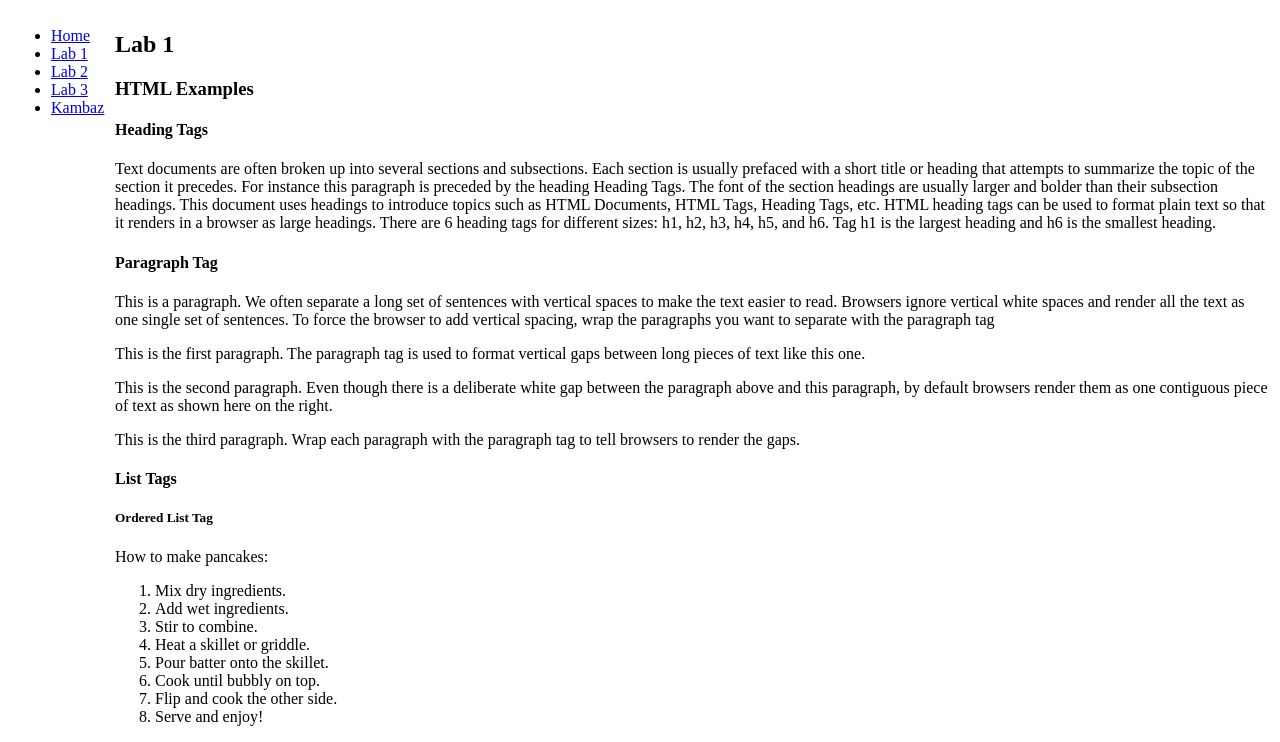
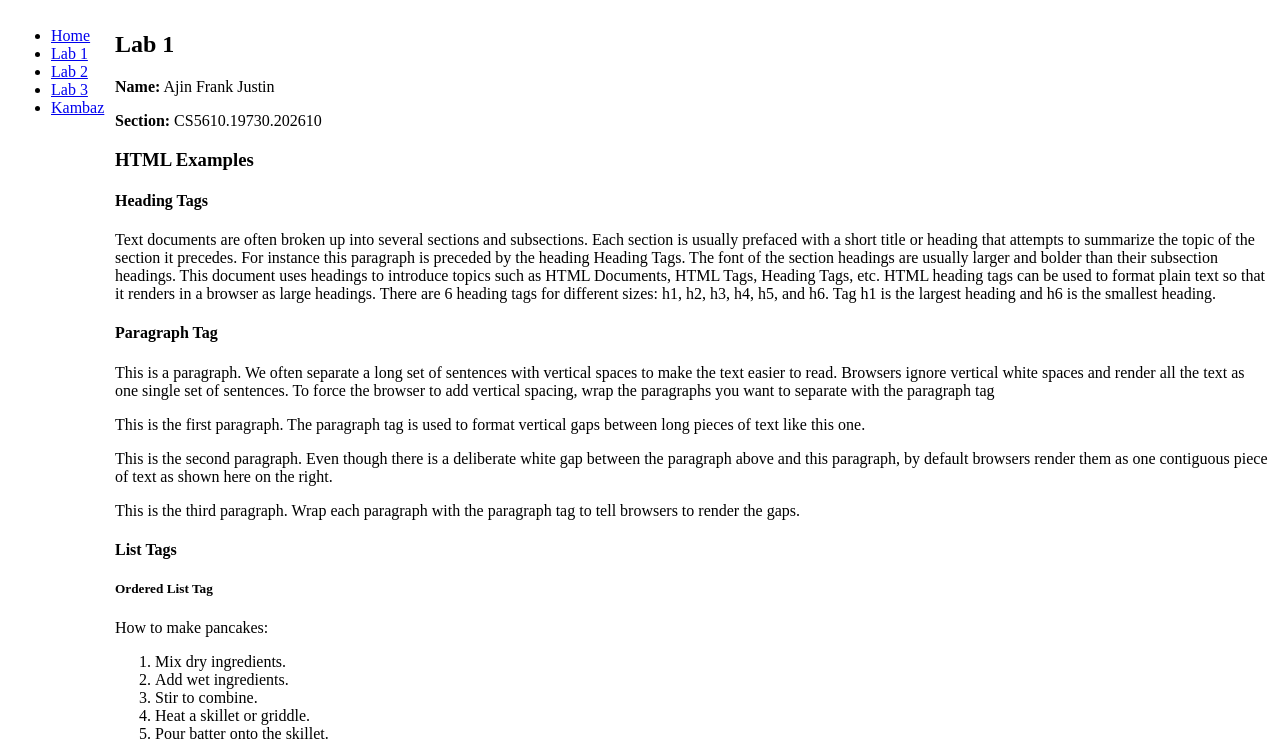
Before and after one commit to justin-aj/kambaz-next-js, a Next.js app: page /Labs/Lab1 in a window 1280 px wide. Shown: the top 742 px of the page. Built offline with nearby package versions, Linux system fonts and the light colour scheme.

Commit message:
adding name and section

```diff
--- a/app/Labs/Lab1/page.tsx
+++ b/app/Labs/Lab1/page.tsx
@@ -4,6 +4,11 @@ export default function Lab1() {
   return (
     <div id="wd-lab1">
       <h2>Lab 1</h2>
+      {/* Student info */}
+      <div id="wd-student-info">
+        <p><strong>Name:</strong> Ajin Frank Justin</p>
+        <p><strong>Section:</strong> CS5610.19730.202610</p>
+      </div>
       <h3>HTML Examples</h3>
         <div id="wd-h-tag">
             <h4>Heading Tags</h4>
```
